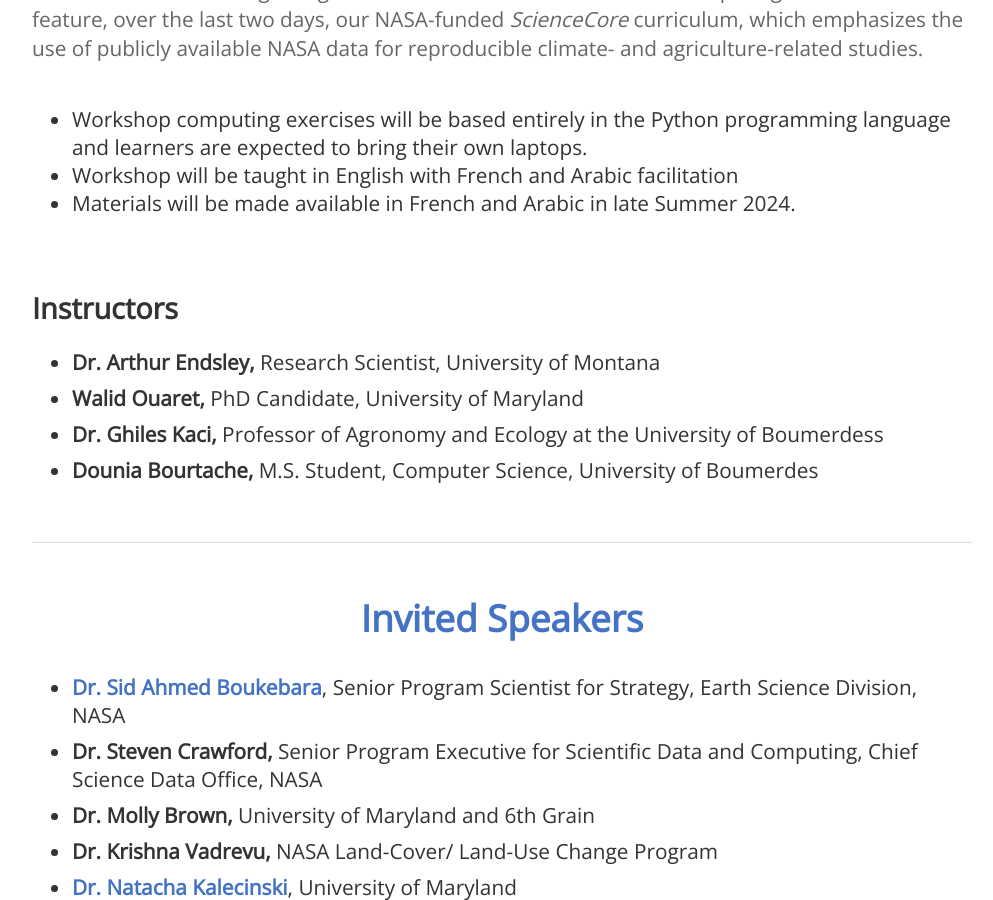
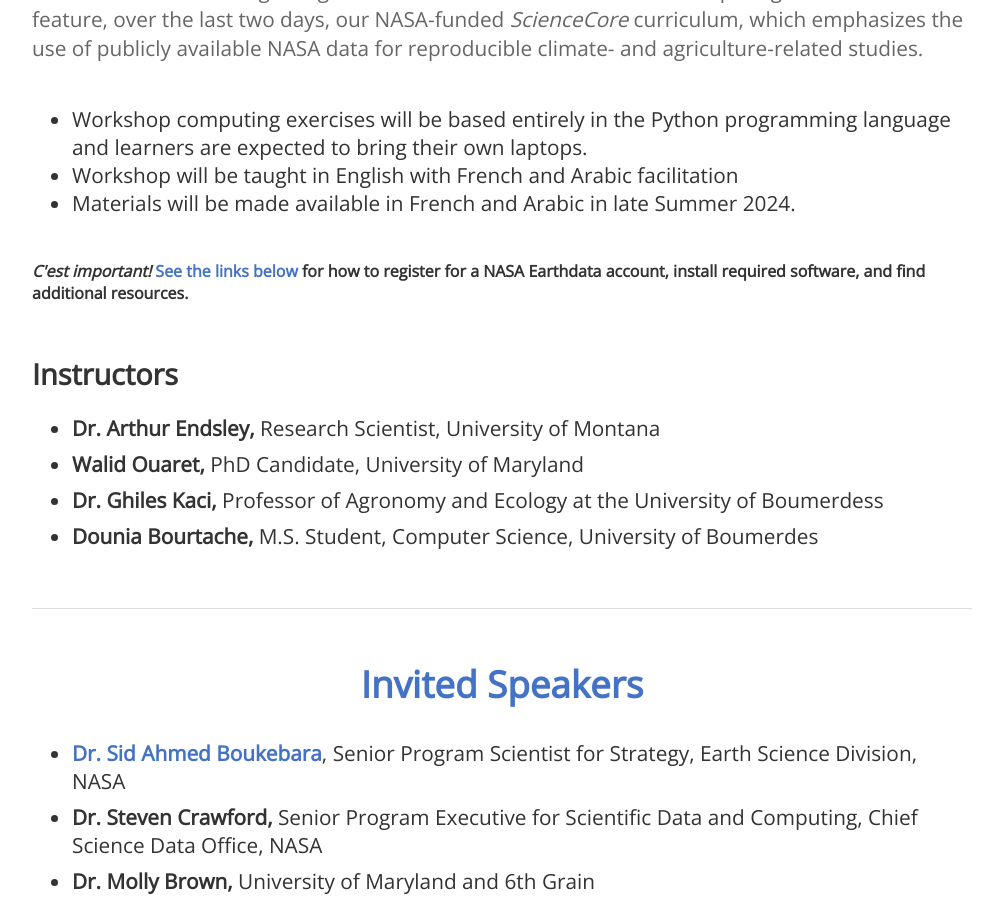
Before and after one commit to OpenClimateScience/OpenClimateScience.github.io, a Jekyll site: the page built from workshops/2024-06-23-Algiers.md, in a window 1280 px wide and 900 px high, scrolled down 773 px. Shown: the whole window, without its empty margins (138-1131 px from the left). Built offline with Jekyll 4.4.1, drawn with Linux system fonts in a browser that asks for light colours; nearby versions of some CDN libraries; some of the changed text lies outside the part shown.

Commit message:
Added Day 1 materials

```diff
--- a/workshops/2024-06-23-Algiers.md
+++ b/workshops/2024-06-23-Algiers.md
@@ -33,6 +33,8 @@ permalink: /workshops/2024-06-23-Algiers
 		<li>Workshop will be taught in English with French and Arabic facilitation</li>
 		<li>Materials will be made available in French and Arabic in late Summer 2024.</li>
 	</ul>
+	<br />
+	<b><i>C'est important!</i> <a href="#links" target="_blank">See the links below</a> for how to register for a NASA Earthdata account, install required software, and find additional resources.</b>
 </div>
 
 <div class="container">
@@ -121,6 +123,7 @@ permalink: /workshops/2024-06-23-Algiers
 	  <li><a href="https://urs.earthdata.nasa.gov" target="_blank">Register for a NASA Earthdata Search account</a></li>
 		<li><a href="https://github.com/OpenClimateScience/M1-Open-Climate-Data/blob/main/HOW_TO_INSTALL.md" target="_blank">Installation and Setup Instructions</a></li>
 		<li><a href="https://docs.google.com/forms/d/e/1FAIpQLSenqE2QsMFD2zdMQ9u4j7vSEnmrDM3tV5k6rPOoVheIKe6TPw/viewform?usp=sf_link" target="_blank">Pre-Workshop Survey</a></li>
+		<li><a href="https://figshare.com/articles/dataset/03_Introduction_to_NumPy_zip/26095648" target="_blank">Materials for Day 1: Introduction to NumPy</a></li>
 	</ul>
 </div>
 
```
